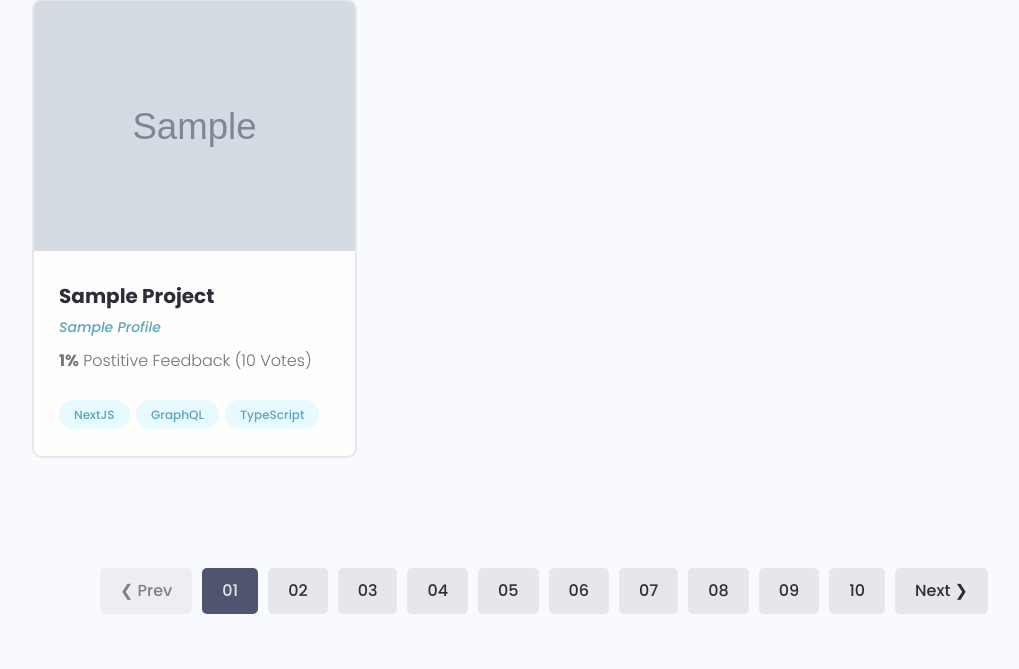
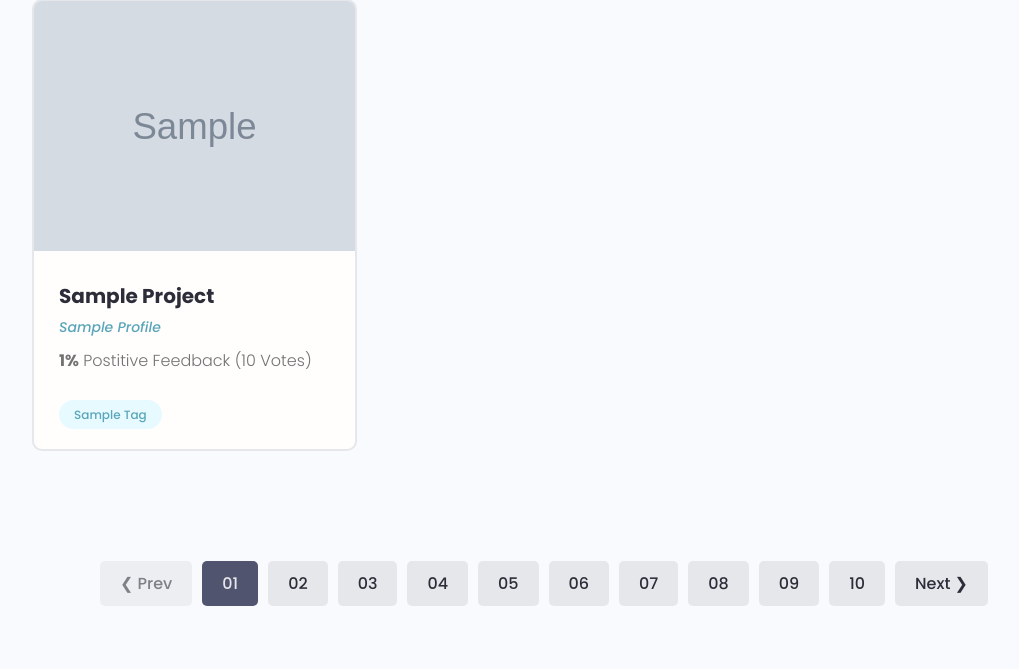
Before and after one commit to gurnitha/django-torang-bisa-apa, a Django app: page /projects/ in a window 1280 px wide. Shown: the part 465-1134 px from the top of the page, without its empty margins (96-1115 px from the left). Run offline with Django 3.2, Linux system fonts and the light colour scheme; tables that the repository leaves empty hold one stand-in row (values such as "Sample post"); grey boxes marked "Sample" are stand-in pictures; some libraries are stand-ins or nearby versions.

Commit message:
20.2 Retrieve dan load data tags pada project_list

```diff
--- a/apps/projects/templates/projects/project_list.html
+++ b/apps/projects/templates/projects/project_list.html
@@ -43,17 +43,22 @@
                             <span style="font-weight: bold;">{{project.vote_ratio}}%</span> Postitive
                             Feedback ({{project.vote_total}} Vote{{project.vote_total|pluralize:"s"}})
                             </p>
+
+                            <!-- Tags -->
                             <div class="project__tags">
-                            <span class="tag tag--pill tag--main">
-                            <small>NextJS</small>
-                            </span>
-                            <span class="tag tag--pill tag--main">
-                            <small>GraphQL</small>
-                            </span>
-                            <span class="tag tag--pill tag--main">
-                            <small>TypeScript</small>
-                            </span>
+                                {% if projects %}
+                                    {% for tag in project.tags.all %}
+                                        <span class="tag tag--pill tag--main">
+                                        <small>{{tag|title}}</small>
+                                        </span>
+                                    {% endfor %}
+                                {% else %}
+                                    <span class="tag tag--pill tag--main">
+                                    <small>No tags found.</small>
+                                {% endif %}
                             </div>
+                            <!-- END Tags -->
+
                             </div>
                             </a>
                         </div>
--- a/apps/projects/views.py
+++ b/apps/projects/views.py
@@ -4,14 +4,16 @@
 from django.shortcuts import render
 
 # Locals
-from apps.projects.models import Project
+from apps.projects.models import Project, Tag
 
 
 # project_list view
 def project_list(request):
+	tags = Tag.objects.all()
 	projects = Project.objects.all()
 	page_title = 'Project List'
 	context = {
+		'tags':tags,
 		'projects':projects,
 		'title':page_title
 	}
```
Also changed, not shown: README.md.
